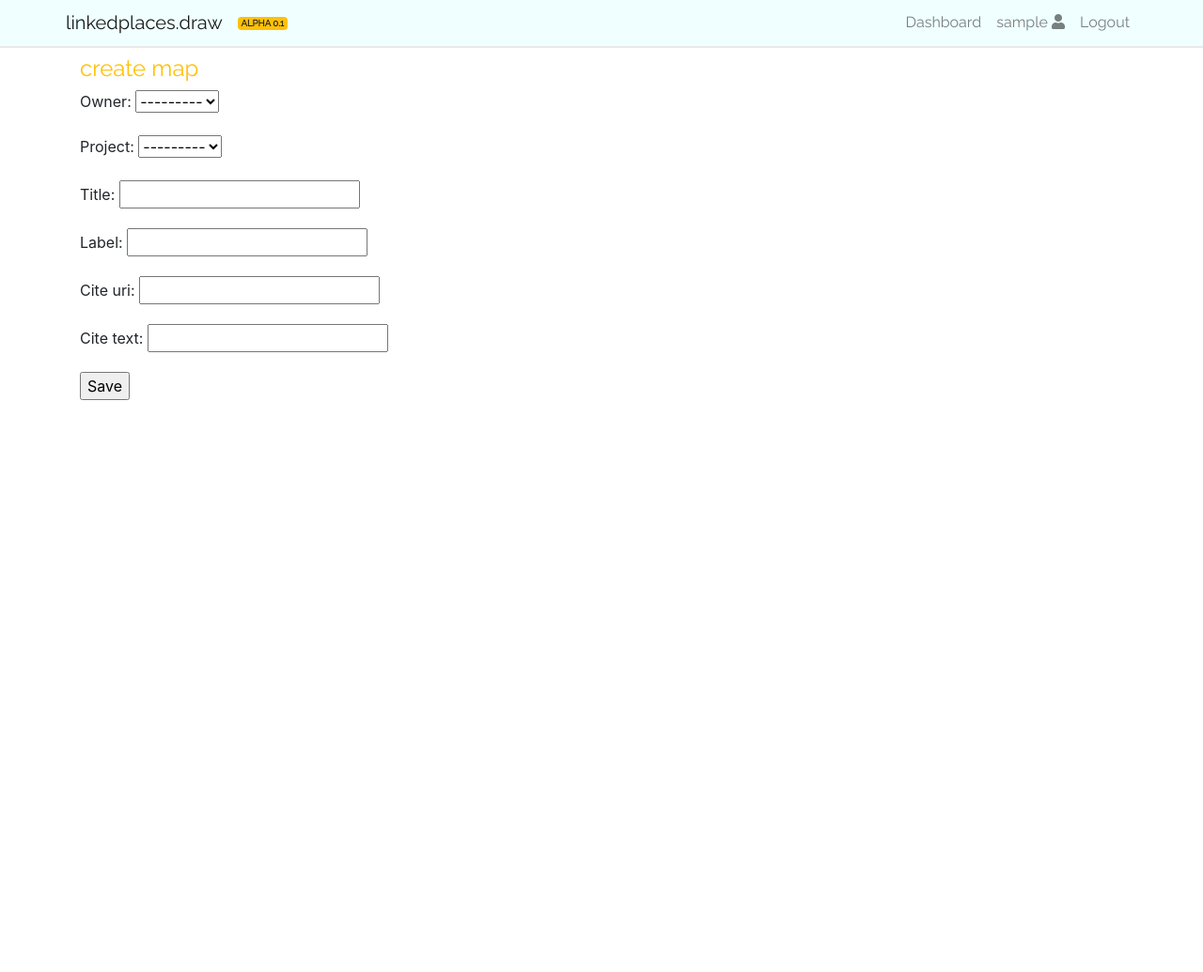
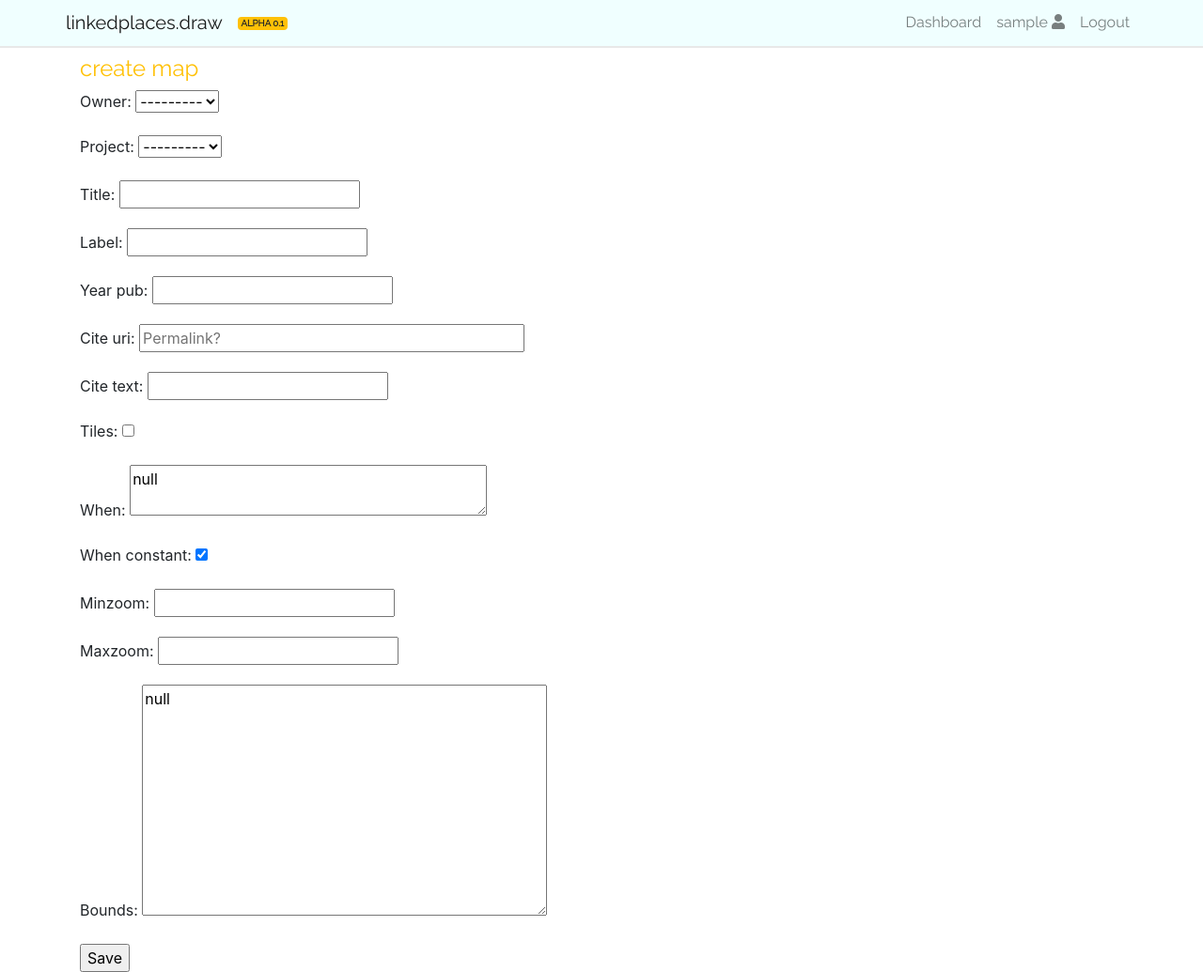
Before and after one commit to LinkedPasts/draw, a Django app: page /map_create/1 in a window 1280 px wide. Shown: the whole page at 94% size. Before the commit the page ends 426 px from the top, so only its background shows below. Run offline with Django 3.2, Linux system fonts and the light colour scheme; the visitor is signed in with stand-in values (Sample User, id 1); data comes from the database, SQL or seed files in the repository; data that the repository does not hold is empty; some libraries are stand-ins or nearby versions.

Commit message:
writing when to feature if when_constant = true

```diff
--- a/api/serializers.py
+++ b/api/serializers.py
@@ -10,7 +10,8 @@ class FeatureSerializer(serializers.ModelSerializer):
     type = serializers.ReadOnlyField(source='jsonb.type')
     properties = serializers.ReadOnlyField(source='jsonb.properties')
     geometry = serializers.ReadOnlyField(source='jsonb.geometry')
+    when = serializers.ReadOnlyField(source='jsonb.when')
 
     class Meta:
         model = Feature
-        fields = ('fid','type','geometry','properties')
+        fields = ('fid','type','geometry','properties','when')
--- a/main/forms.py
+++ b/main/forms.py
@@ -27,12 +27,13 @@ class ProjectCreateModelForm(forms.ModelForm):
 class MapCreateModelForm(forms.ModelForm):
     class Meta:
         model = Map
-        fields = ('owner','project','title','label','cite_uri','cite_text')
+        fields = ('owner','project','title','label', 'year_pub',
+                  'cite_uri','cite_text', 'tiles', 'when', 'when_constant', 'minzoom', 'maxzoom', 'bounds')
         widgets = {
-        'description': forms.Textarea(attrs={
-          'rows':2,'cols': 35,'class':'textarea','placeholder':'brief description'})
-      ,'uri_base': forms.URLInput(attrs={
-          'placeholder':'Leave blank unless record IDs are URIs','size':35})
+        'when': forms.Textarea(attrs={
+          'rows':2,'cols': 35,'class':'textarea','placeholder':'json when object'})
+        ,'cite_uri': forms.URLInput(attrs={
+          'placeholder':'Permalink?','size':35})
     }
 
 
--- a/main/models.py
+++ b/main/models.py
@@ -27,16 +27,20 @@ class Map(models.Model):
         related_name='maps', on_delete=models.CASCADE)
     owner = models.ForeignKey(settings.AUTH_USER_MODEL,
         related_name='maps', on_delete=models.CASCADE)
+    create_date = models.DateTimeField(auto_now_add=True)
 
-    title = models.CharField(max_length=255)
-    label = models.CharField(max_length=20)
-    year = models.IntegerField(null=True)
-    cite_uri = models.URLField(null=True)
-    cite_text = models.CharField(max_length=2044, null=False)
-    create_date = models.DateTimeField(auto_now_add=True)
-    tiles = models.BooleanField(default=False)
+    label = models.CharField(max_length=20, unique=True) # unique slug
+    title = models.CharField(max_length=500) # as published
+    year_pub = models.IntegerField(null=True)
+    cite_uri = models.URLField(null=True) # permalink
+    cite_text = models.CharField(max_length=2044, null=False) # proper citation
+    tiles = models.BooleanField(default=False) # tiles in place?
 
-    # values
+    # temporal coverage
+    when = JSONField(null=True)
+    when_constant = models.BooleanField(default=True) # use map when for all its features?
+
+    # tileset metadata
     minzoom = models.CharField(max_length=2,null=True)
     maxzoom = models.CharField(max_length=2,null=True)
     bounds = ArrayField(models.DecimalField(decimal_places=8,max_digits=11),null=True)
@@ -57,8 +61,9 @@ class Feature(models.Model):
 
     name = models.CharField(max_length=255)
     placetype = models.CharField(max_length=20, blank=False, null=False)
-    jsonb = JSONField(blank=True, null=True)
+    jsonb = JSONField(blank=True, null=True) # includes when
 
+    # write one at creation, for heck of it
     geom_point = geo.PointField(blank=True, null=True)
     geom_line = geo.LineStringField(blank=True, null=True)
     geom_poly = geo.PolygonField(blank=True, null=True)
--- a/main/templates/main/map_update.html
+++ b/main/templates/main/map_update.html
@@ -10,7 +10,6 @@
   <div class="pt-3">
     <h4 class="text-warning">update map</h4>
     <form method="post">{% csrf_token %}
-      {{ project_id }}
         {{ form.as_p }}
         <input type="submit" value="Update">
     </form>
--- a/main/views.py
+++ b/main/views.py
@@ -2,7 +2,7 @@ from django.contrib import messages
 from django.contrib.auth.decorators import login_required
 from django.contrib.auth.mixins import LoginRequiredMixin
 from django.contrib.gis.geos import GEOSGeometry
-from django.http import HttpResponse, JsonResponse
+from django.http import HttpResponse, JsonResponse, FileResponse
 from django.shortcuts import get_object_or_404, render
 from django.urls import reverse
 from django.views.generic import (View, CreateView, DeleteView, ListView, UpdateView)
@@ -11,6 +11,15 @@ import json, sys
 from .utils import myprojects
 from main.models import Project, Map, Feature
 from main.forms import ProjectCreateModelForm, MapCreateModelForm
+
+def download_project(request, *args, **kwargs):
+    proj=get_object_or_404(Project,pk=kwargs['projid'])
+    print(proj.title)
+
+    #response = FileResponse(open(fn, 'rb'), content_type='text/json')
+    #response['Content-Disposition'] = 'attachment; filename="'+os.path.basename(fn)+'"'
+
+    #return response
 
 class DrawView(LoginRequiredMixin, View):
     #template_name = 'main/draw.html'
@@ -121,14 +130,15 @@ class MapDeleteView(DeleteView):
         return reverse('home')
 
 class MapUpdateView(LoginRequiredMixin, UpdateView):
+    form_class = MapCreateModelForm
     login_url = '/accounts/login/'
     redirect_field_name = 'redirect_to'
     #success_url='/home/project_update/'+str(proj_id)
 
     model = Map
     template_name = 'main/map_update.html'
-    fields = ['id', 'project', 'title', 'label', 'owner', 'cite_text', 'cite_uri',
-              'minzoom','maxzoom','bounds']
+    #fields = ['id', 'project', 'title', 'label', 'cite_text', 'cite_uri', 'tiles', 'when',
+              #'when_constant','minzoom','maxzoom','bounds']
 
     def get_context_data(self, *args, **kwargs):
         context = super(MapUpdateView, self).get_context_data(*args, **kwargs)
@@ -158,7 +168,8 @@ def fetchProjects(request):
         result['maps'].append(
             {'id':m.id, 'proj_id':m.project_id, 'proj_label':m.project.label, 'label':m.label,
              'title':m.title, 'cite_uri':m.cite_uri, 'cite_text':m.cite_text,
-             'minzoom':m.minzoom, 'maxzoom':m.maxzoom, 'bounds':m.bounds}
+             'minzoom':m.minzoom, 'maxzoom':m.maxzoom, 'bounds':m.bounds,
+             'when':m.when, 'when_constant':m.when_constant}
         )
 
     return JsonResponse(result,safe=False)
--- a/whgdraw/urls.py
+++ b/whgdraw/urls.py
@@ -15,6 +15,9 @@ urlpatterns = [
     path('project_create/', views.ProjectCreateView.as_view(), name='project-create'),
     path('project_delete/<int:id>', views.ProjectDeleteView.as_view(), name='project-delete'),
     path('project_update/<int:pk>', views.ProjectUpdateView.as_view(), name='project-update'),
+
+    path('project_download/<int:projid>', views.download_project, name='dl-project'),
+
 
     path('map_create/<int:pid>', views.MapCreateView.as_view(), name='map-create'),
     path('map_delete/<int:id>', views.MapDeleteView.as_view(), name='map-delete'),
```
Also changed, not shown: main/templates/main/draw.html (+26 -28 lines), main/templates/main/index.html (+35 -35 lines), main/migrations/0011_auto_20200608_1602.py (added).
